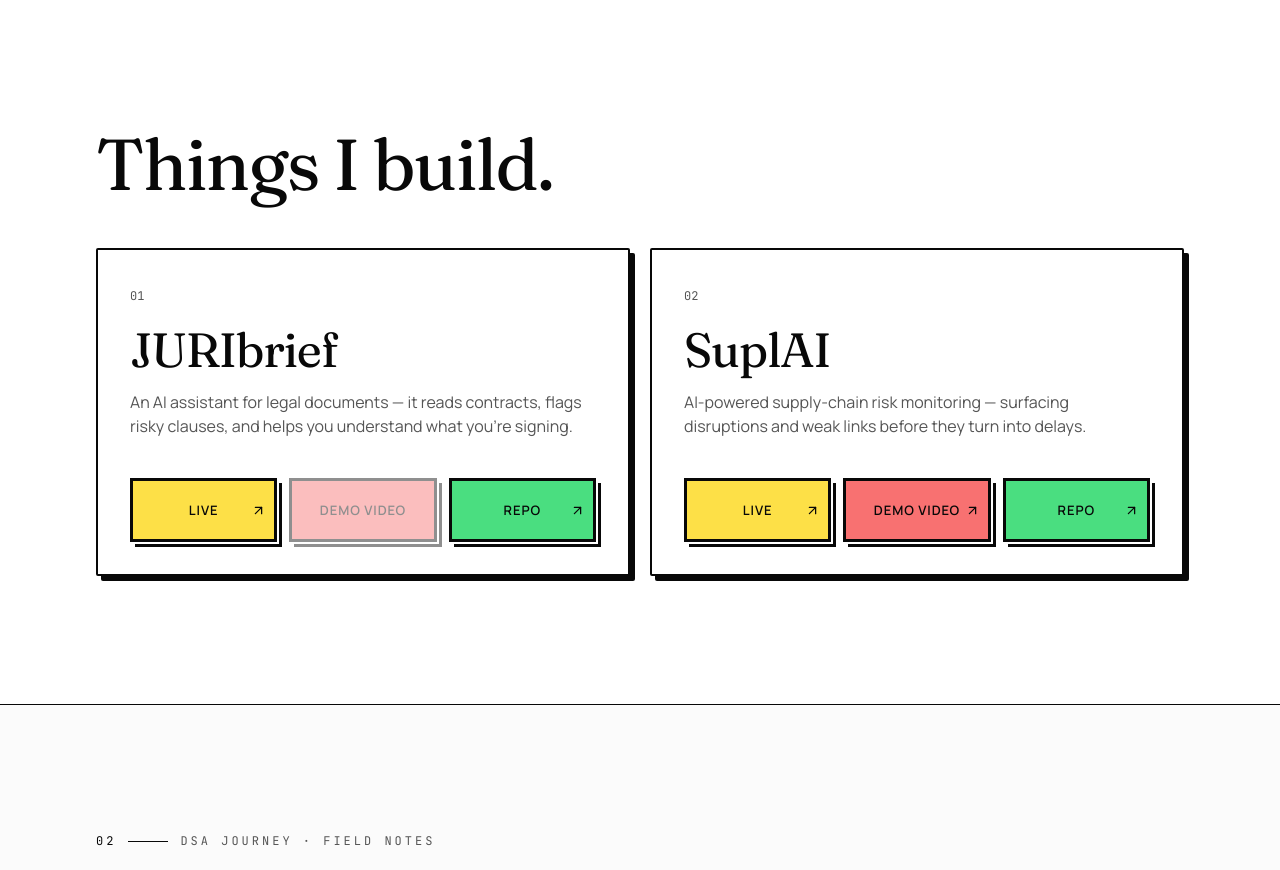
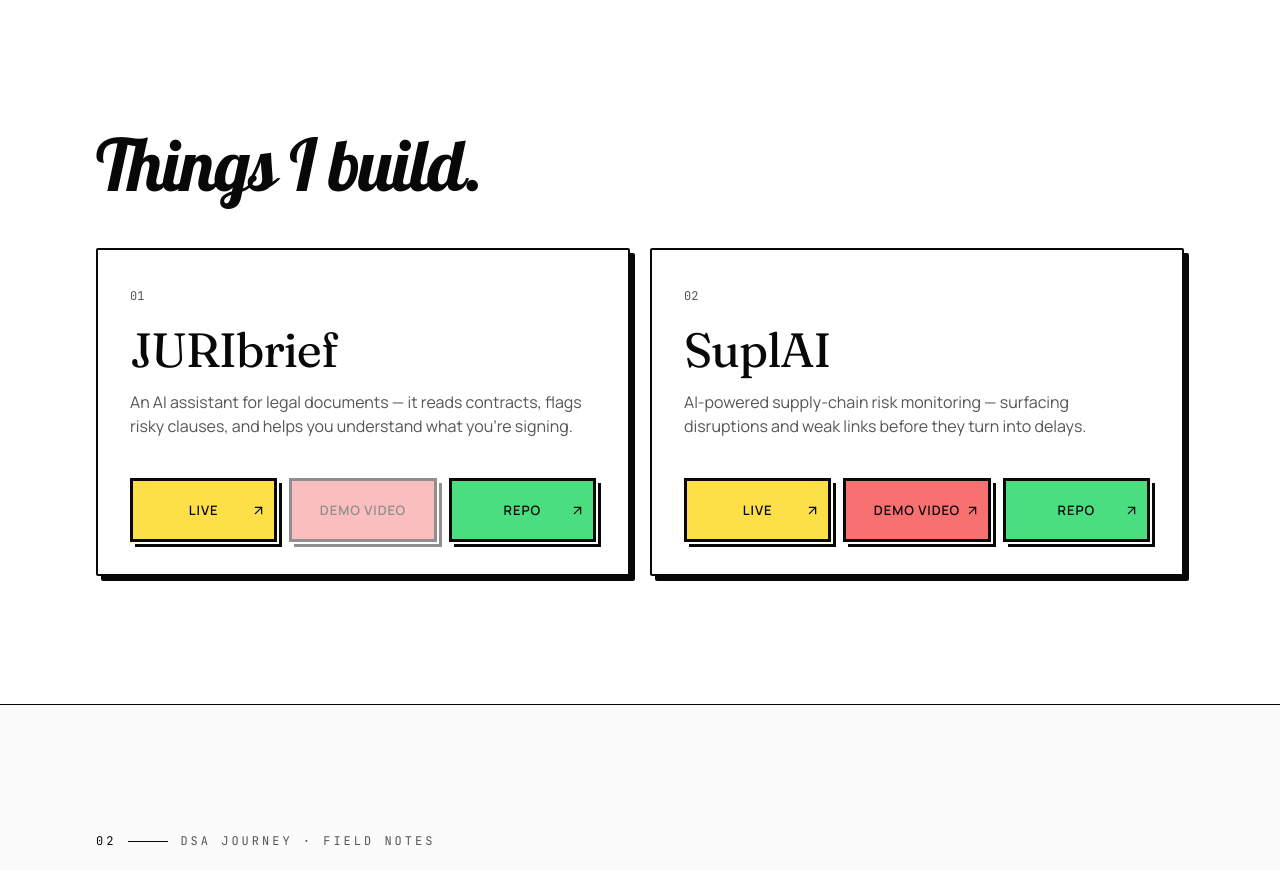
Before and after one commit to AVINASHTIWARI14/portfolio, a React (Vite) app: page / in a window 1280 px wide. Shown: the part 800-1670 px from the top of the page. Built offline with nearby package versions, Linux system fonts and the light colour scheme.

Commit message:
Use Lobster font for Things I build heading

```diff
--- a/src/components/portfolio/Work.tsx
+++ b/src/components/portfolio/Work.tsx
@@ -7,7 +7,7 @@ export function Work() {
 
   return (
     <section id="work" className="mx-auto max-w-6xl px-5 py-24 sm:px-8 md:py-32">
-      <h2 className="mb-12 font-display text-5xl tracking-tight sm:text-6xl md:text-7xl">Things I build.</h2>
+      <h2 className="mb-12 font-[Lobster] text-5xl tracking-tight sm:text-6xl md:text-7xl">Things I build.</h2>
 
       <motion.div layout className="grid gap-5 md:grid-cols-2">
         <AnimatePresence mode="popLayout">
```
